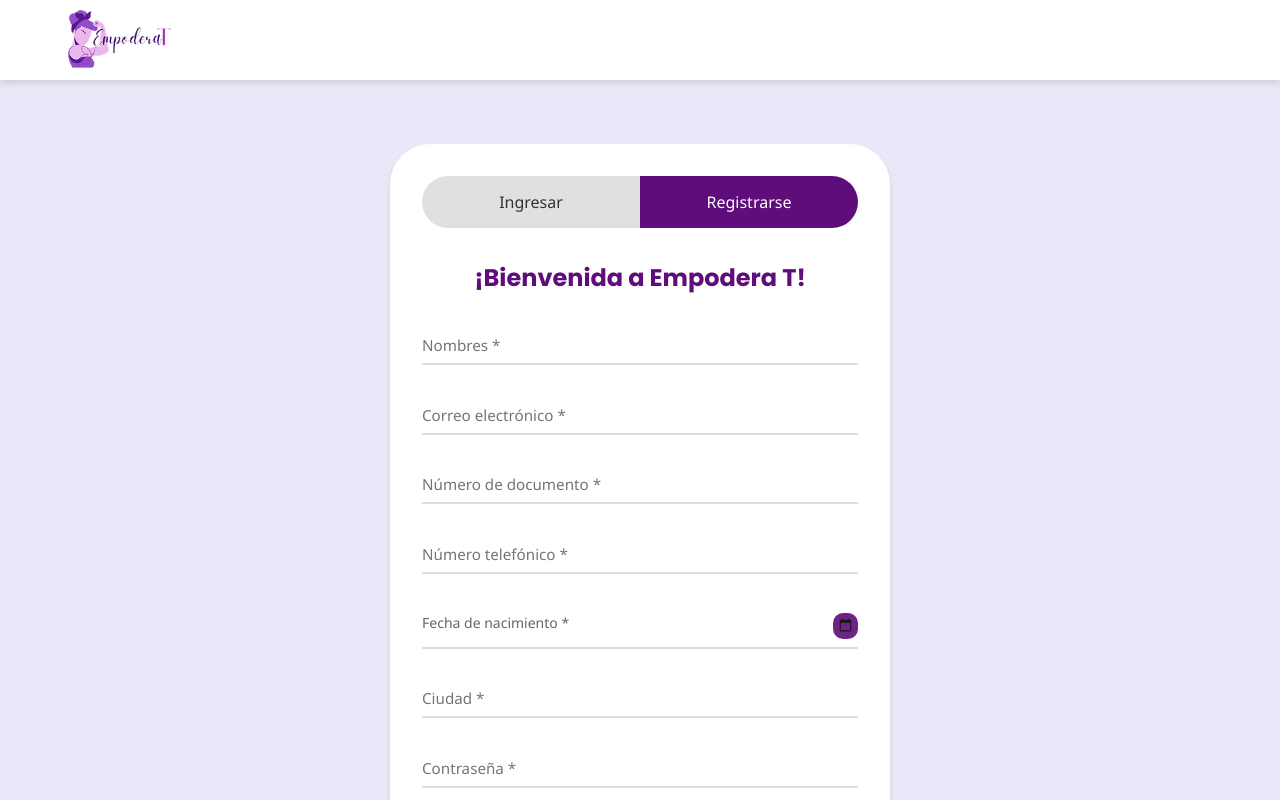
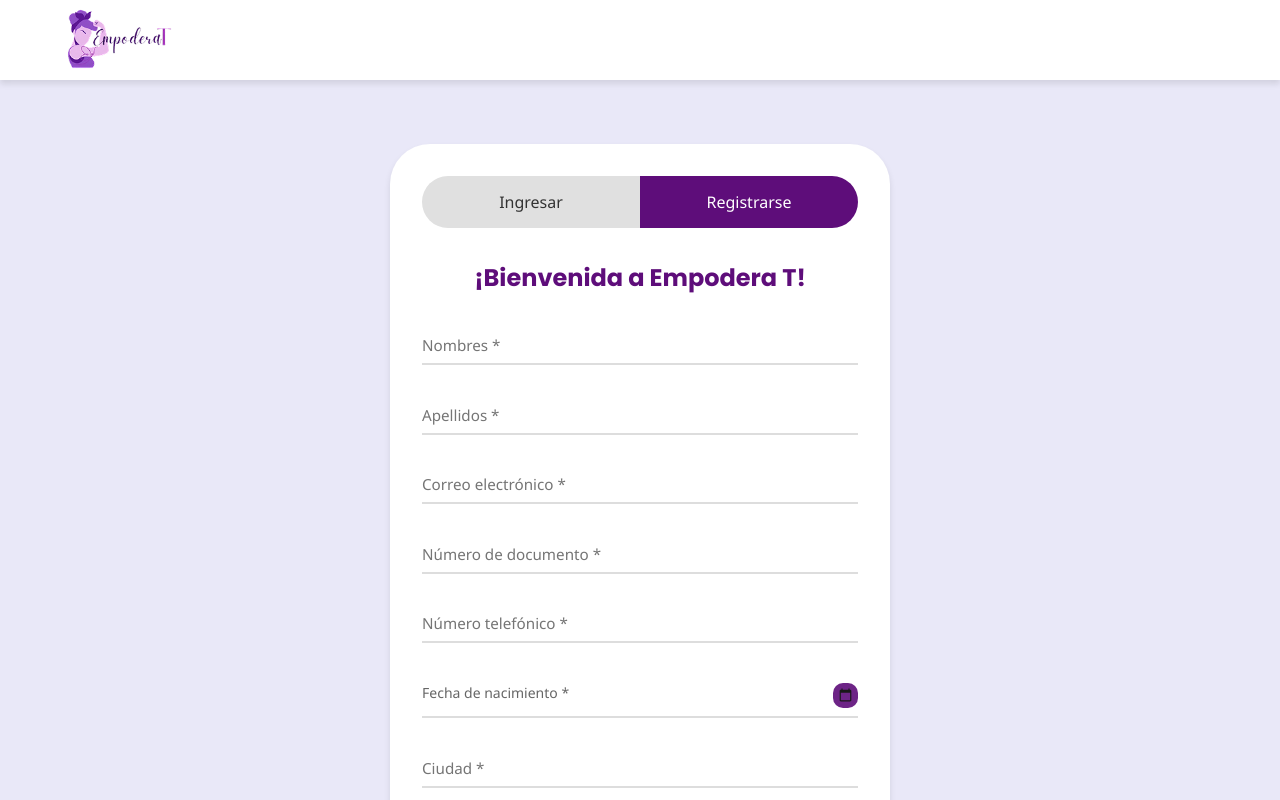
Before and after one commit to JuanAlbornoz27/empoderat-dev-qa, a React (Vite) app in the folder frontend/: page /register in a window 1280 px wide. Shown: the top 800 px of the page. Built offline with nearby package versions, Linux system fonts and the light colour scheme; a web font is replaced by a local one.

Commit message:
se añade campo de apellido al registro

```diff
--- a/frontend/src/pages/Register.jsx
+++ b/frontend/src/pages/Register.jsx
@@ -7,6 +7,7 @@ import logo from '../assets/empodera-logo.png';
 const Register = () => {
     const [formData, setFormData] = useState({
         name: '',
+        lastName: '',
         email: '',
         documentNumber: '',
         phone: '',
@@ -80,6 +81,17 @@ const Register = () => {
                             value={formData.name}
                             onChange={handleChange}
                             placeholder="Nombres *"
+                            required
+                        />
+                    </div>
+
+                    <div className="form-group">
+                        <input
+                            type="text"
+                            name="lastName"
+                            value={formData.lastName}
+                            onChange={handleChange}
+                            placeholder="Apellidos *"
                             required
                         />
                     </div>
--- a/frontend/src/styles/HeaderIndex.css
+++ b/frontend/src/styles/HeaderIndex.css
@@ -2,7 +2,8 @@
     height: 80px;
     background-color: white;
     box-shadow: var(--shadow);
-    position: fixed;
+    position: sticky;
+
     top: 0;
     left: 0;
     right: 0;
@@ -20,17 +21,23 @@
 .logo-container {
     display: flex;
     align-items: center;
+    justify-content: flex-start;
+    /* Alinea el logo a la izquierda */
 }
 
 .logo {
     height: 90px;
     margin-top: 10px;
+    margin-right: 0;
+    /* Elimina el margen derecho */
 }
 
 .right-container {
     display: flex;
     align-items: center;
     gap: 2rem;
+    margin-left: auto;
+    /* Empuja todo el contenido derecho hacia la derecha */
 }
 
 .nav-container {
@@ -44,7 +51,7 @@
     display: flex;
     align-items: center;
     gap: 20px;
-        background: transparent;
+    background: transparent;
 
 }
 
--- a/frontend/src/styles/Home.css
+++ b/frontend/src/styles/Home.css
@@ -2,14 +2,13 @@
     min-height: 100vh;
     display: flex;
     flex-direction: column;
-    padding-top: 80px;
+    padding-top: 0;
 }
 
 .courses-section {
     padding: 30px 0px 0px 0px;
     background-color: var(--secondary-color);
-    scroll-margin-top: 80px;
-
+    scroll-margin-top: 0;
 }
 
 .section-header {
```
